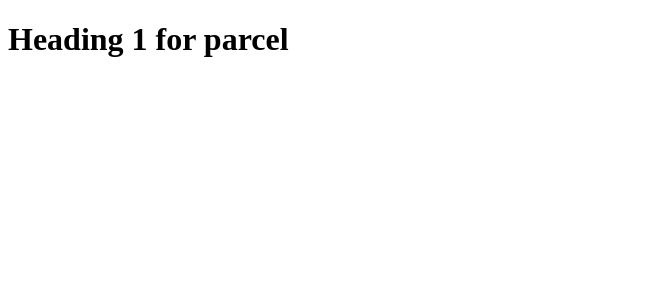
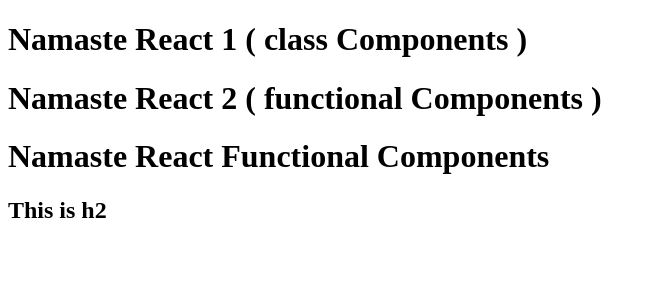
Before and after one commit to Kashif-Ahmad-1/Namaste-React, a React (Vite) app: page / in a window 1280 px wide. Shown: the top 300 px of the page, without its empty margins (0-656 px from the left). Built offline with nearby package versions, Linux system fonts and the light colour scheme.

Commit message:
fubctional component

```diff
--- a/App.js
+++ b/App.js
@@ -1,12 +1,13 @@
 import React from "react";
 import ReactDOM from "react-dom/client";
-const heading = React.createElement(
-  "h1",
-  {
-    id: "title",
-  },
-  "Heading 1 for parcel"
-);
+
+// const heading = React.createElement(
+//   "h1",
+//   {
+//     id: "title",
+//   },
+//   "Heading 1 for parcel"
+// );
 
 // const heading2 = React.createElement(
 //   "h2",
@@ -28,19 +29,49 @@ const heading = React.createElement(
 
 /*************************** */
 // JSX
-const heading2 = (
+const Heading = (
   <h1 id="title" key="h2">
-    Namaste React 2
+    Namaste React 1 ( class Components )
   </h1>
 );
-console.log(heading2);
+
+// for functional component
+const Title = () =>(
+  <h1 id="title" key="h2">
+    Namaste React 2 ( functional Components )
+  </h1>
+)
 
 
 
+
+
+
+// React Components
+// Fiunctional Components
+// Name of components always start with a capital letter ( not mandatory  but nice practice )
+
+const HeaderComponent = () => {
+  return (
+
+    <div>
+
+      {Heading}
+      {/* for adding a functional component   */}
+      <Title />
+      <h1>Namaste React Functional Components</h1>
+      <h2>This is h2</h2>
+    </div>
+  );
+};
 
 const root = ReactDOM.createRoot(document.getElementById("root"));
 
 //passing a react element inside the root
 
 //async defer
-root.render(heading);
+// root.render(heading);  // when i have to render a react element
+
+// for functional compoent render
+
+root.render(<HeaderComponent/>);
```
